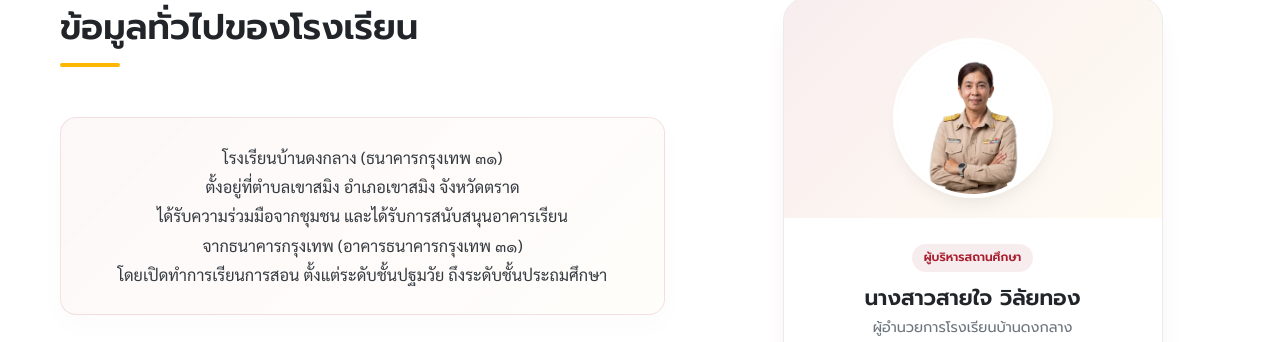
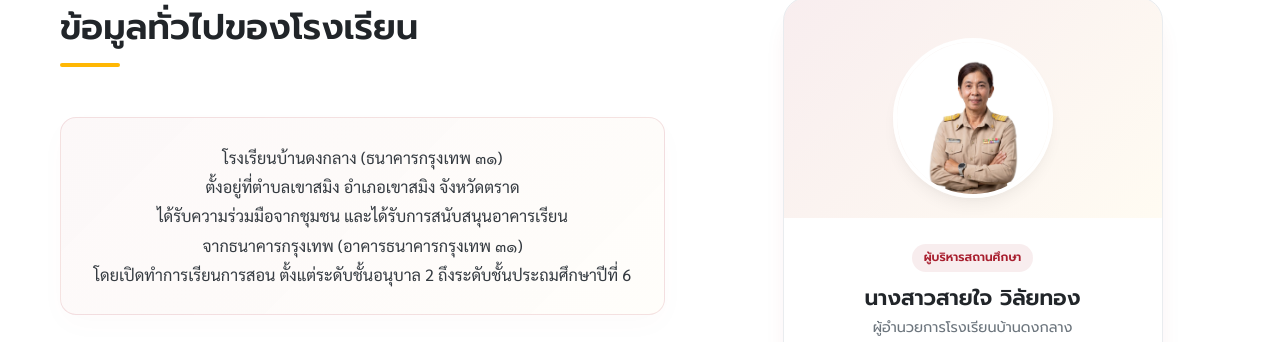
Before and after one commit to krujamedongklang/ban-dong-klang-school, a website built with Vite: page index.html in a window 1280 px wide. Shown: the part 905-1247 px from the top of the page. Built offline with nearby package versions, Linux system fonts and the light colour scheme; some packages are replaced by stand-ins of ours; no server answers; the database is empty.

Commit message:
update opening education levels description text to specify Kindergarten 2 to Primary 6

```diff
--- a/index.html
+++ b/index.html
@@ -144,7 +144,7 @@
             ตั้งอยู่ที่ตำบลเขาสมิง อำเภอเขาสมิง จังหวัดตราด<br>
             ได้รับความร่วมมือจากชุมชน และได้รับการสนับสนุนอาคารเรียน<br>
             จากธนาคารกรุงเทพ (อาคารธนาคารกรุงเทพ ๓๑)<br>
-            โดยเปิดทำการเรียนการสอน ตั้งแต่ระดับชั้นปฐมวัย ถึงระดับชั้นประถมศึกษา
+            โดยเปิดทำการเรียนการสอน ตั้งแต่ระดับชั้นอนุบาล 2 ถึงระดับชั้นประถมศึกษาปีที่ 6
           </p>
 
           <div class="vision-mission-cards">
```
